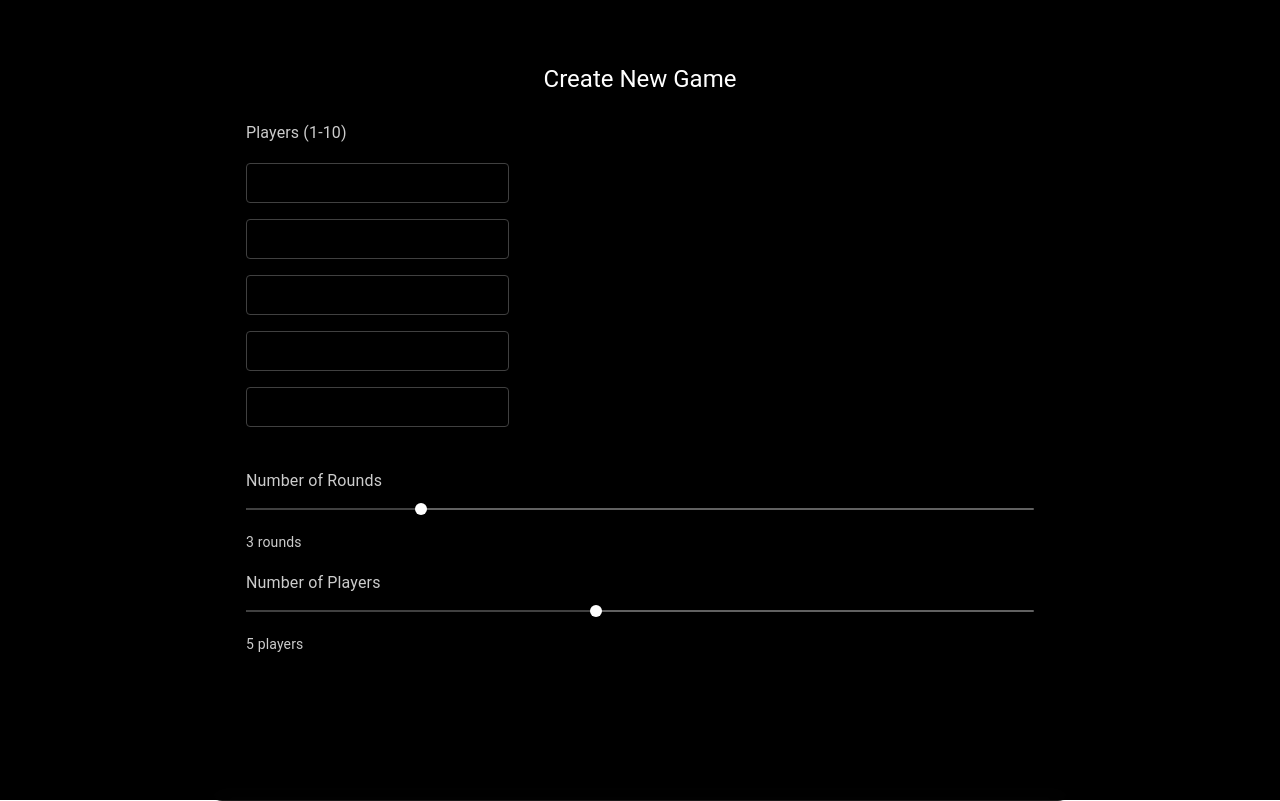
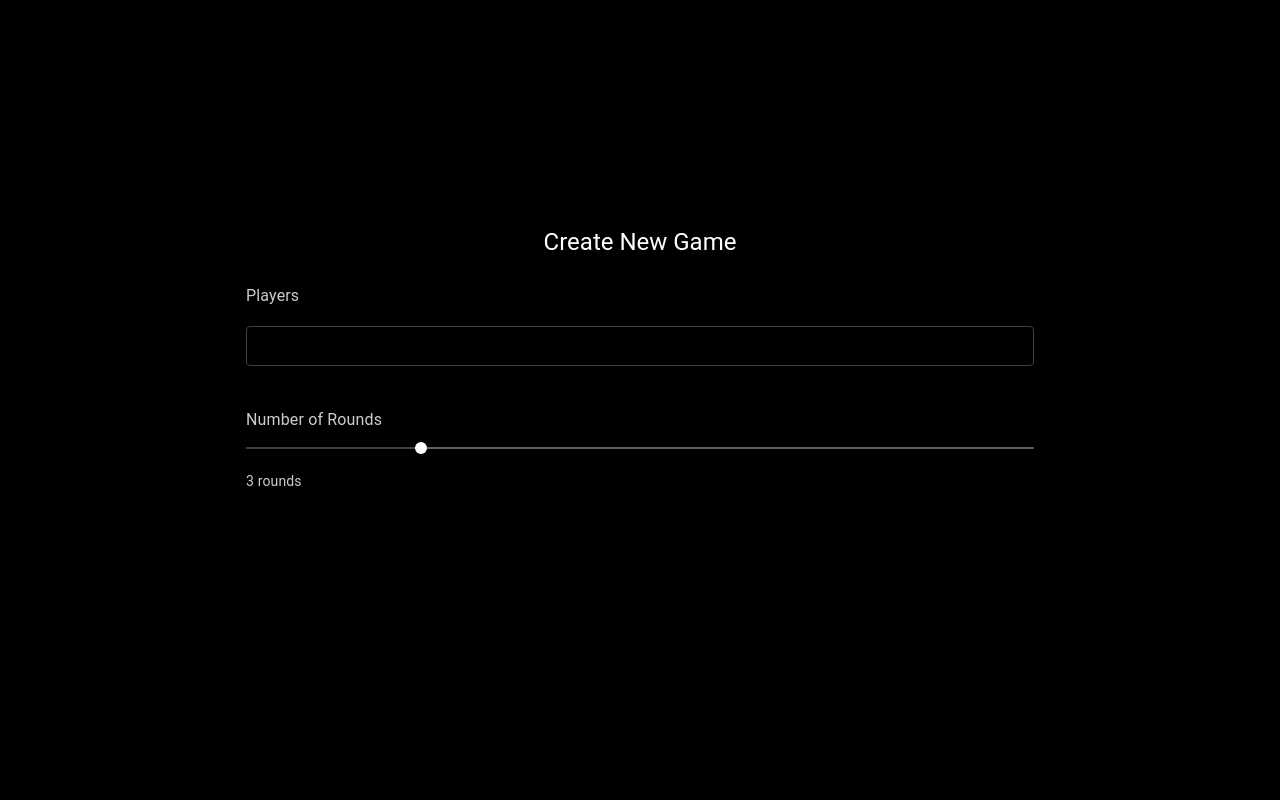
Before and after one commit to dsneed123/Sip-OR-Spin, a Next.js app: page /CreateGame in a window 1280 px wide. Built offline with nearby package versions, Linux system fonts and the light colour scheme.

Commit message:
new player screen

```diff
--- a/src/app/CreateGame/page.tsx
+++ b/src/app/CreateGame/page.tsx
@@ -2,32 +2,40 @@
 import React, { useState } from "react";
 import { useRouter } from "next/navigation";
 import CryptoJS from "crypto-js";
-import { Button, TextField, Slider, Card, Grid, Container, Typography, Alert, Box } from "@mui/material";
+import { Button, TextField, Card, Grid, Container, Typography, Box, Slider } from "@mui/material";
 
 const SECRET_KEY = "your-secret-key"; // Use a secure key in production
 
 export default function CreateGame() {
   const router = useRouter();
-  const [numPlayers, setNumPlayers] = useState<number>(5);
-  const [playerNames, setPlayerNames] = useState<string[]>(Array(10).fill(""));
+  const [playerNames, setPlayerNames] = useState<string[]>([""]); // Start with one empty input
   const [rounds, setRounds] = useState<number>(3);
 
   const handlePlayerChange = (index: number, name: string) => {
     const newPlayerNames = [...playerNames];
     newPlayerNames[index] = name;
     setPlayerNames(newPlayerNames);
+
+    // Add a new empty input if the last input is filled
+    if (index === playerNames.length - 1 && name.trim() !== "") {
+      setPlayerNames([...newPlayerNames, ""]);
+    }
+
+    // Remove empty input boxes (except the last one) when an input is cleared
+    if (name.trim() === "" && index !== playerNames.length - 1) {
+      const filteredPlayerNames = newPlayerNames.filter(
+        (name, i) => name.trim() !== "" || i === newPlayerNames.length - 1
+      );
+      setPlayerNames(filteredPlayerNames);
+    }
   };
 
-  const handlePlayerSliderChange = (_event: Event, newValue: number | number[]) => {
-    setNumPlayers(newValue as number);
-  };
-
-  const handleRoundsChange = (_event: Event, newValue: number | number[]) => {
+  const handleRoundsChange = (event: Event, newValue: number | number[]) => {
     setRounds(newValue as number);
   };
 
   const handleStartGame = () => {
-    const validPlayers = playerNames.slice(0, numPlayers).filter(name => name.trim() !== "");
+    const validPlayers = playerNames.filter((name) => name.trim() !== "");
 
     if (validPlayers.length === 0) {
       alert("Please enter at least one player name!");
@@ -44,14 +52,18 @@ export default function CreateGame() {
   };
 
   return (
-    <div className="h-screen bg-black flex items-center justify-center">
+    <div className="h-screen bg-black flex items-center justify-center overflow-hidden">
       <Container maxWidth="md" sx={{ mt: 4 }}>
-        <Card sx={{
-          p: 4,
-          backgroundColor: "rgba(0, 0, 0, 0.8)",
-          backdropFilter: "blur(10px)",
-          borderRadius: 2
-        }}>
+        <Card
+          sx={{
+            p: 4,
+            backgroundColor: "rgba(0, 0, 0, 0.8)",
+            backdropFilter: "blur(10px)",
+            borderRadius: 2,
+            maxHeight: "90vh", // Limit height to prevent scrolling
+            overflowY: "auto", // Add scrollbar if content overflows
+          }}
+        >
           <Box sx={{ mb: 3 }}>
             <Typography variant="h5" component="h1" align="center" color="#fff">
               Create New Game
@@ -60,20 +72,20 @@ export default function CreateGame() {
 
           <Grid container spacing={3}>
             {/* Player Section */}
-            <Grid item xs={12} md={12}>
+            <Grid item xs={12}>
               <Box sx={{ mb: 2 }}>
                 <Typography variant="subtitle1" component="p" color="#ccc">
-                  Players (1-10)
+                  Players
                 </Typography>
               </Box>
 
-              {Array.from({ length: numPlayers }).map((_, index) => (
+              {playerNames.map((name, index) => (
                 <Grid key={index} container alignItems="center" sx={{ mb: 2 }}>
-                  <Grid item xs={4}>
+                  <Grid item xs={12}>
                     <TextField
                       fullWidth
                       label={`Player ${index + 1}`}
-                      value={playerNames[index]}
+                      value={name}
                       onChange={(e) => handlePlayerChange(index, e.target.value)}
                       variant="outlined"
                       size="small"
@@ -82,8 +94,8 @@ export default function CreateGame() {
                         "& .MuiOutlinedInput-root": {
                           color: "white",
                           "& fieldset": { borderColor: "#404040" },
-                          "&:hover fieldset": { borderColor: "#6c757d" }
-                        }
+                          "&:hover fieldset": { borderColor: "#6c757d" },
+                        },
                       }}
                     />
                   </Grid>
@@ -92,7 +104,7 @@ export default function CreateGame() {
             </Grid>
 
             {/* Game Settings */}
-            <Grid item xs={12} md={12}>
+            <Grid item xs={12}>
               <Box sx={{ mb: 2 }}>
                 <Typography variant="subtitle1" component="p" color="#ccc">
                   Number of Rounds
@@ -106,32 +118,11 @@ export default function CreateGame() {
                   sx={{
                     color: "#fff",
                     "& .MuiSlider-thumb": { backgroundColor: "#fff" },
-                    "& .MuiSlider-track": { backgroundColor: "#404040" }
+                    "& .MuiSlider-track": { backgroundColor: "#404040" },
                   }}
                 />
                 <Typography variant="body2" component="span" color="#ccc">
                   {rounds} round{rounds !== 1 ? "s" : ""}
-                </Typography>
-              </Box>
-
-              <Box sx={{ mb: 2 }}>
-                <Typography variant="subtitle1" component="p" color="#ccc">
-                  Number of Players
-                </Typography>
-                <Slider
-                  value={numPlayers}
-                  onChange={handlePlayerSliderChange}
-                  min={1}
-                  max={10}
-                  size="small"
-                  sx={{
-                    color: "#fff",
-                    "& .MuiSlider-thumb": { backgroundColor: "#fff" },
-                    "& .MuiSlider-track": { backgroundColor: "#404040" }
-                  }}
-                />
-                <Typography variant="body2" component="span" color="#ccc">
-                  {numPlayers} player{numPlayers !== 1 ? "s" : ""}
                 </Typography>
               </Box>
             </Grid>
@@ -142,14 +133,14 @@ export default function CreateGame() {
                 fullWidth
                 variant="contained"
                 onClick={handleStartGame}
-                disabled={!playerNames.some(name => name.trim() !== "")}
+                disabled={!playerNames.some((name) => name.trim() !== "")}
                 size="large"
                 sx={{
                   mt: 3,
                   backgroundColor: "#007bff",
                   "&:hover": { backgroundColor: "#0056b3" },
                   textTransform: "none",
-                  py: 1.5
+                  py: 1.5,
                 }}
               >
                 Start Game
--- a/src/app/Game/page.tsx
+++ b/src/app/Game/page.tsx
@@ -87,7 +87,7 @@ const Game = () => {
     if (!canSpin) return;
     console.log("Spin result:", result, gameOption);
     if (gameOption === "Wordle") {
-      router.push("/wordle");
+      router.push("/Wordle");
     }
     if (gameOption === "Trivia") {
       router.push("/Trivia");
```
